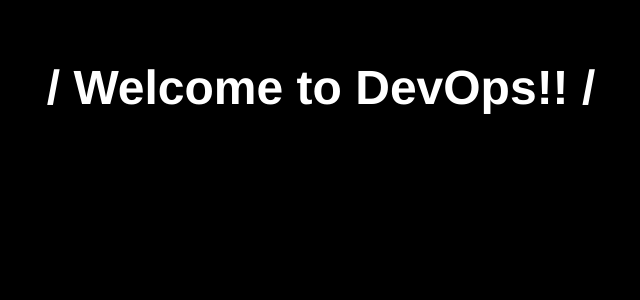
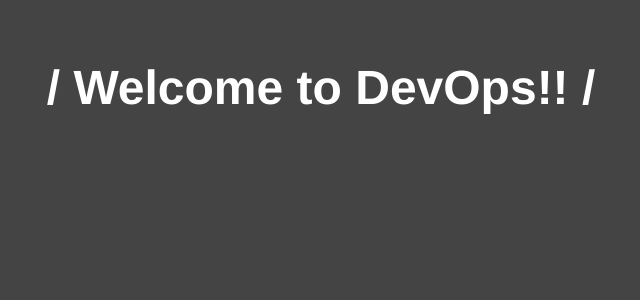
Before and after one commit to ResinCRT/Devops, a Vue app: page / in a window 1280 px wide. Shown: the top 300 px of the page, without its empty margins (319-959 px from the left). Built offline with nearby package versions, Linux system fonts and the light colour scheme.

Commit message:
test2 background change

```diff
--- a/src/App.vue
+++ b/src/App.vue
@@ -25,6 +25,6 @@ export default {
   margin-top: 60px;
 }
 body {
-  background-color:#000
+  background-color:#444
 }
 </style>
```
